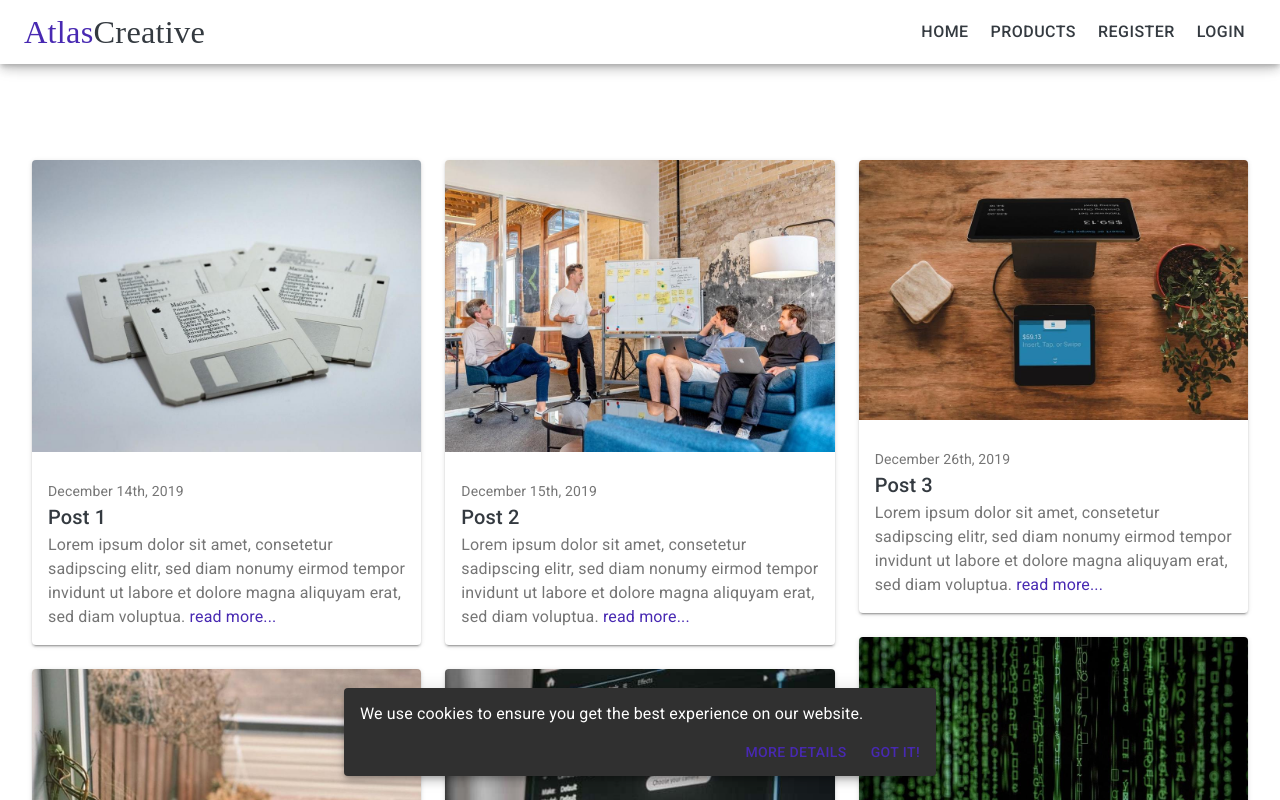
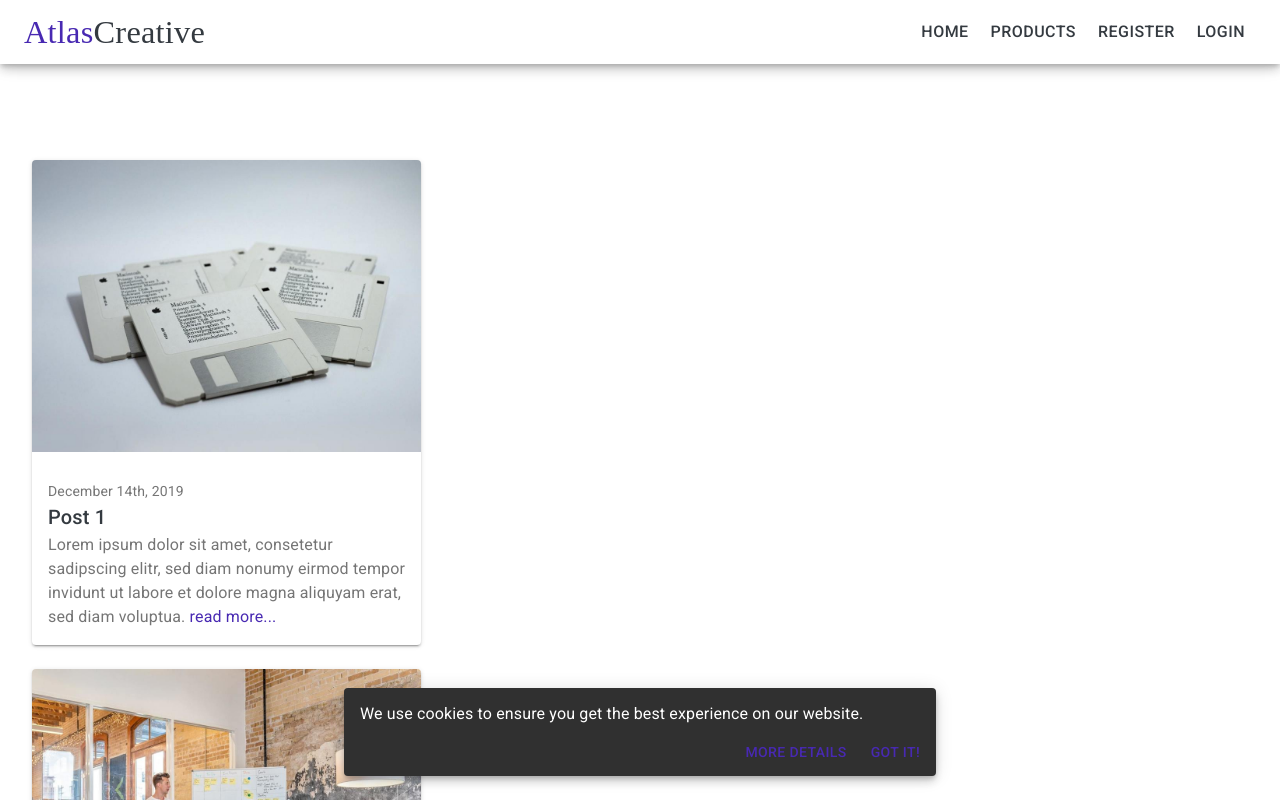
Before and after one commit to gunnerhowe/gunnerhowe.github.io, a React (Create React App) app: page /blog in a window 1280 px wide. Shown: the top 800 px of the page. Built offline with nearby package versions, Linux system fonts and the light colour scheme; a web font is replaced by a local one.

Commit message:
Update Blog.js

```diff
--- a/src/logged_out/components/blog/Blog.js
+++ b/src/logged_out/components/blog/Blog.js
@@ -28,10 +28,10 @@ function getVerticalBlogPosts(width, blogPosts) {
   let rows;
   let xs;
   if (isWidthUp("md", width)) {
-    rows = 3;
+    rows = 1;
     xs = 4;
   } else if (isWidthUp("sm", width)) {
-    rows = 2;
+    rows = 1;
     xs = 6;
   } else {
     rows = 1;
```
